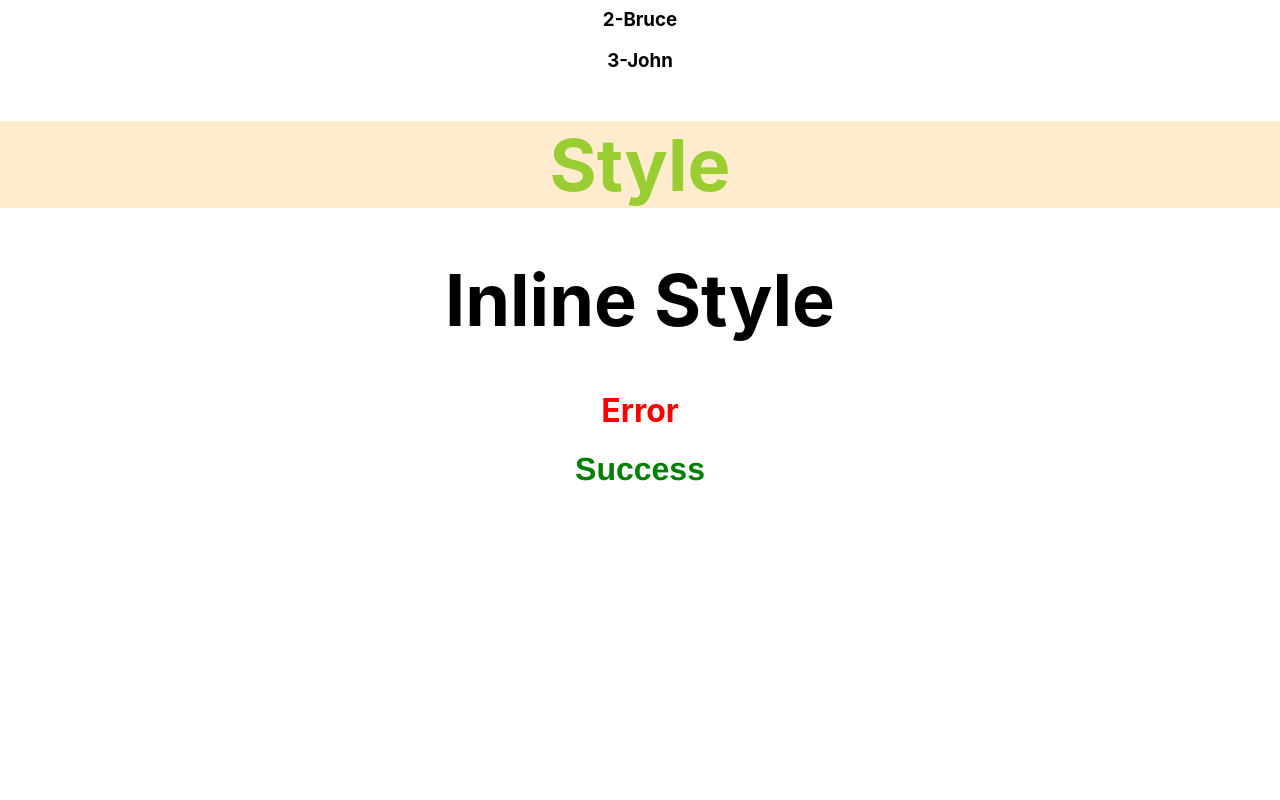
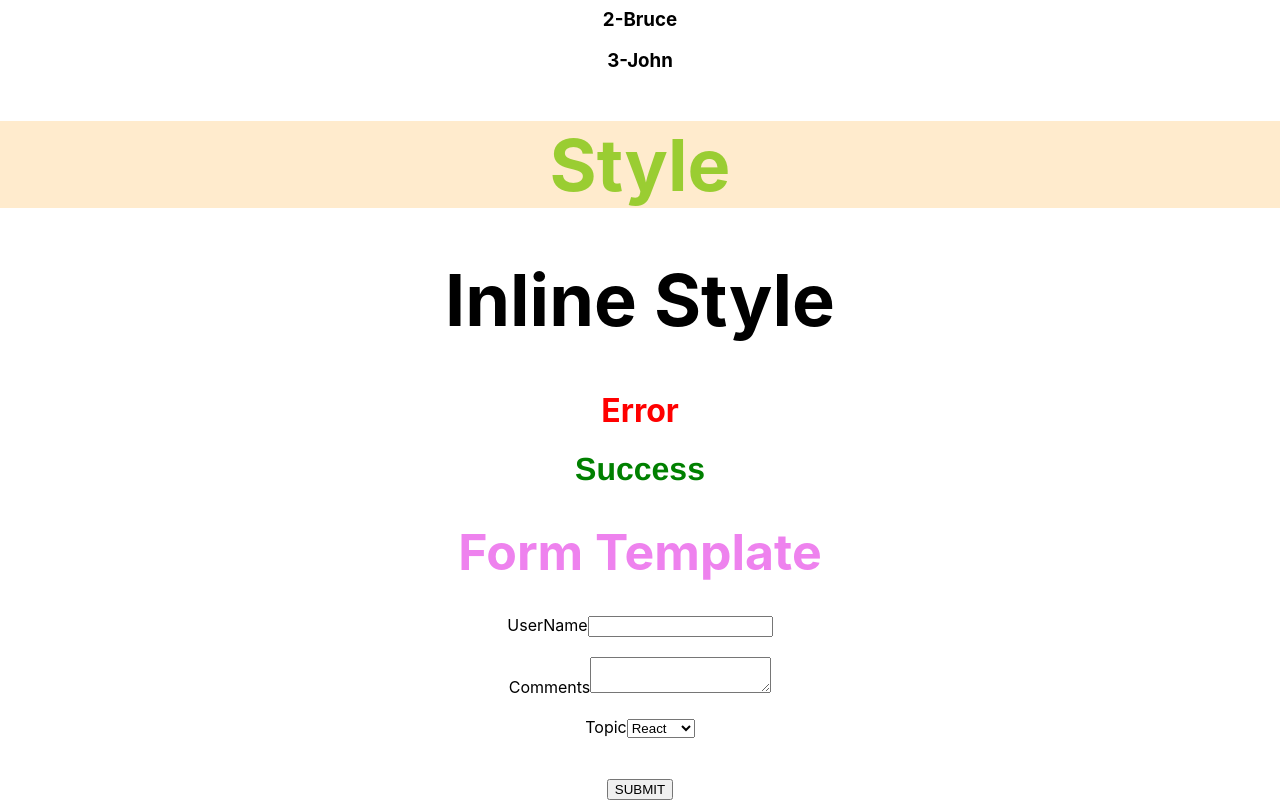
Before and after one commit to Radhika243/simple-app-react, a React (Create React App) app in the folder my-app/: page / in a window 1280 px wide. Shown: the part 835-1635 px from the top of the page. Before the commit the page ends 1345 px from the top, so only its background shows below. Built offline with nearby package versions, Linux system fonts and the light colour scheme.

Commit message:
modified app.js

```diff
--- a/my-app/src/App.js
+++ b/my-app/src/App.js
@@ -12,6 +12,7 @@ import ListRender from './components/ListRender';
 import StyleSheet from './components/styleSheet';
 import Inline from './components/inline';
 import Styles from './app.module.css'
+import FormHandler from './components/FormHandler';
 
 function App() {
   return (
@@ -30,6 +31,7 @@ function App() {
       <Inline/>
       <h1 className={Styles.error}> Error </h1>
       <h1 className='success'> Success </h1>
+      <FormHandler/>
 
     </div>
   );
```
